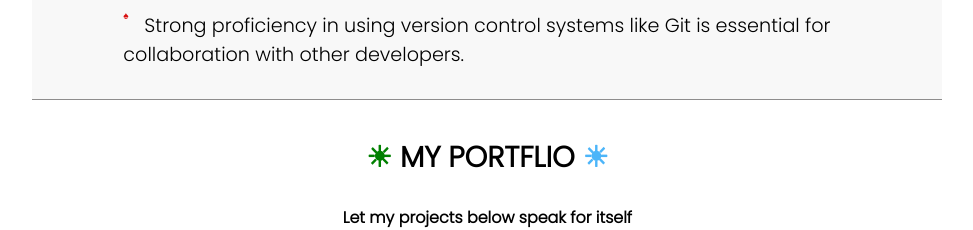
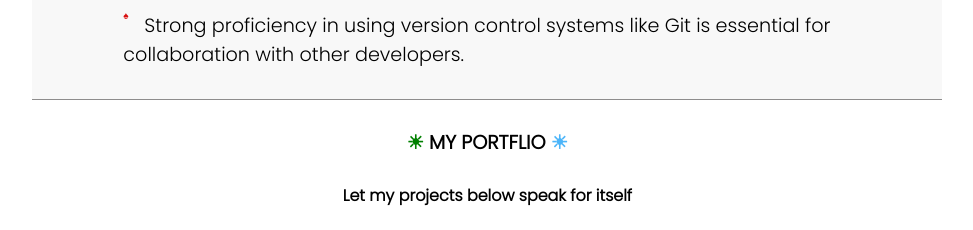
Before and after one commit to danbubu/mywebsiteportfolio.github.io, a plain HTML site: page Portfolio/index.html in a window 1280 px wide. Shown: the part 1440-1670 px from the top of the page, without its empty margins (164-1137 px from the left). Drawn offline with Linux system fonts and the light colour scheme.

Commit message:
Update index.css

```diff
--- a/Portfolio/index.css
+++ b/Portfolio/index.css
@@ -139,6 +139,9 @@ body{
     width: 80%;
     margin-left: 11%;
     padding-bottom: 1%;
+}
+.projects h2{
+    font-size: 100%;
 }
 .services{
     padding-top: 1%;
```
